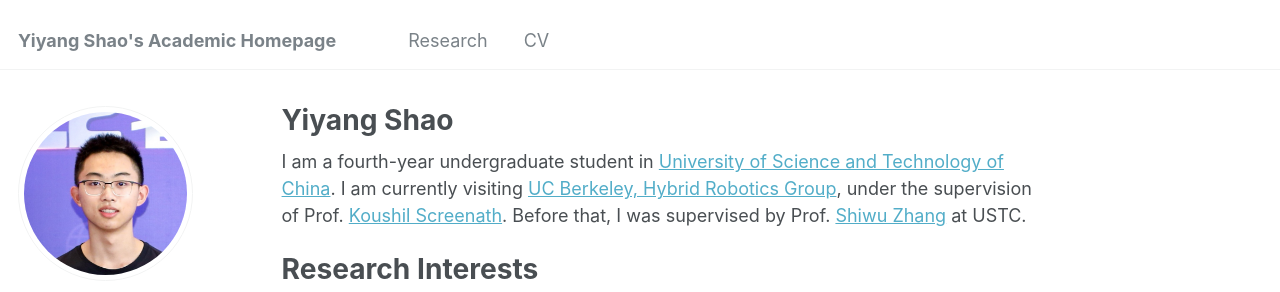
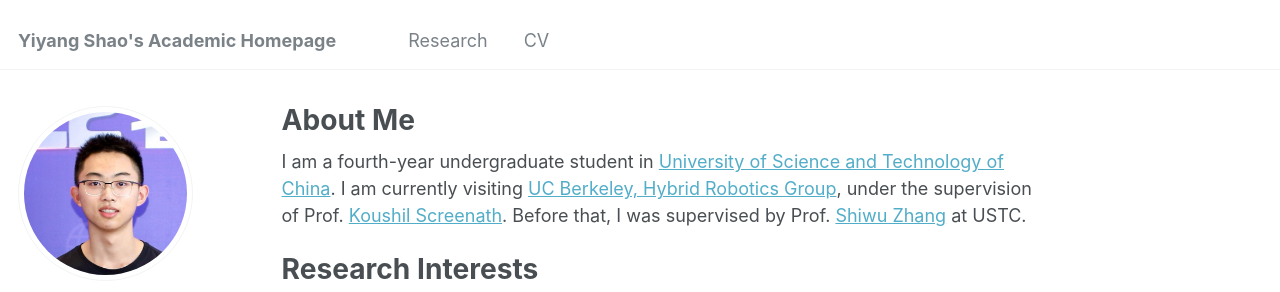
Before and after one commit to YiyangShao2003/YiyangShao2003.github.io, a Jekyll site: the page built from _pages/about.md, in a window 1280 px wide and 900 px high. Shown: the top 292 px of the window. Built offline with Jekyll 4.4.1, drawn with Linux system fonts in a browser that asks for light colours.

Commit message:
change title

```diff
--- a/_pages/about.md
+++ b/_pages/about.md
@@ -1,6 +1,6 @@
 ---
 permalink: /
-title: "Yiyang Shao"
+title: "About Me"
 author_profile: true
 redirect_from:
   - /about/
```
